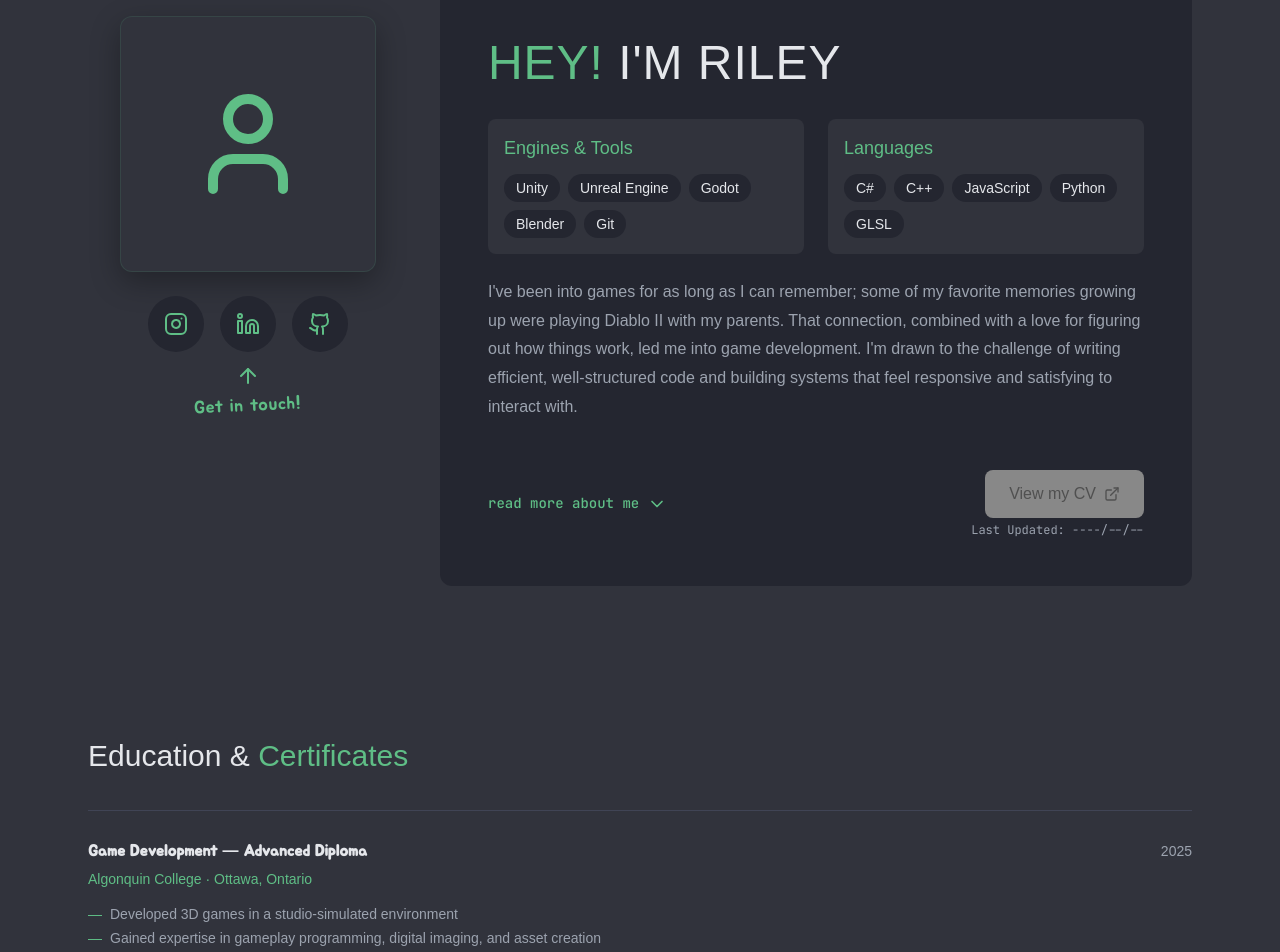
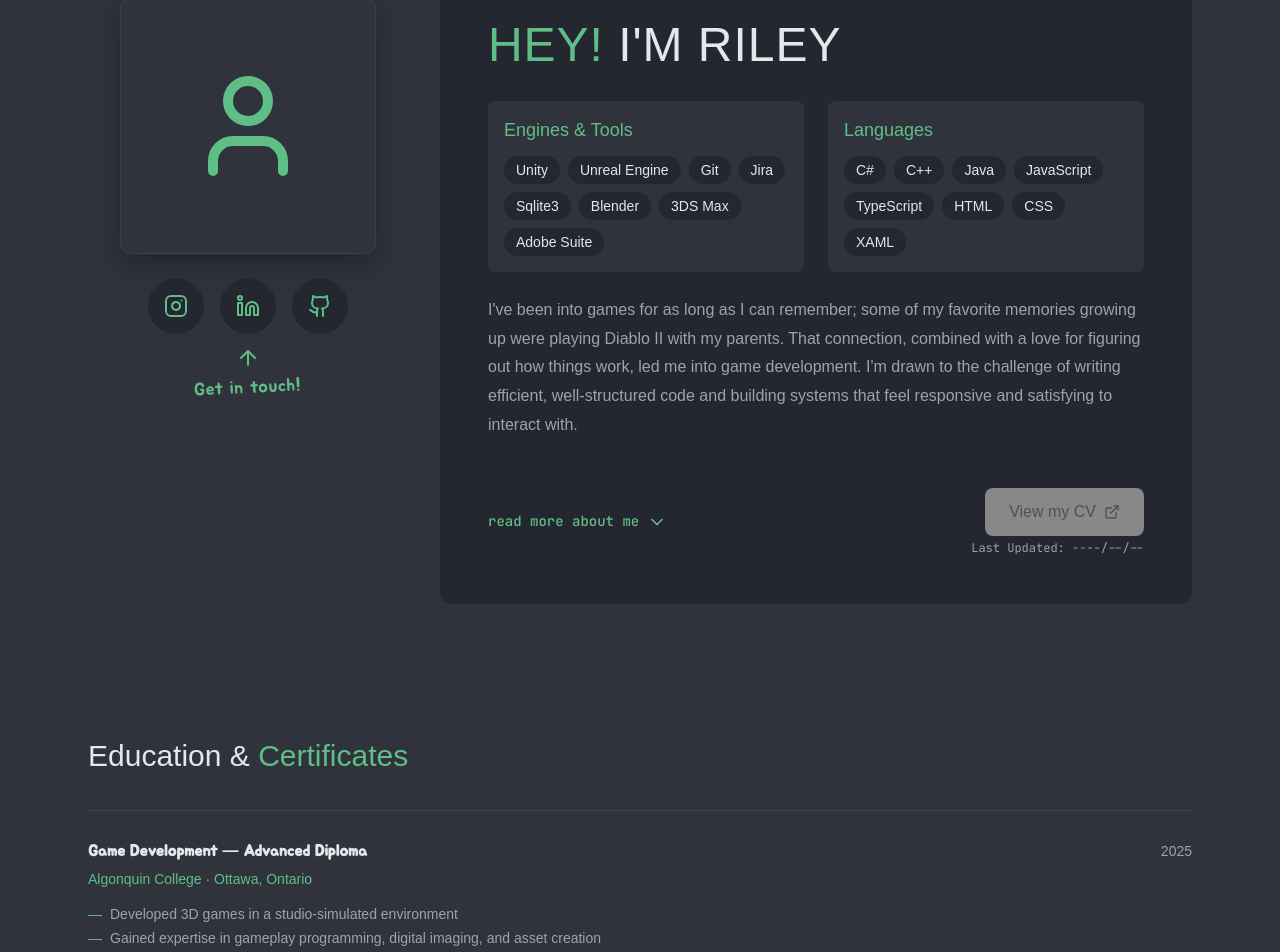
Before and after one commit to Zend-Ry/PortfolioSite, a React (Vite) app: page / in a window 1280 px wide. Shown: the part 915-1867 px from the top of the page. Built offline with nearby package versions, Linux system fonts and the light colour scheme; a web font is replaced by a local one.

Commit message:
Restored overwritten content

```diff
--- a/src/app/components/About.tsx
+++ b/src/app/components/About.tsx
@@ -115,7 +115,7 @@ export function About() {
                                     Engines & Tools
                                 </h3>
                                 <div className="flex flex-wrap gap-2">
-                                    {['Unity', 'Unreal Engine', 'Godot', 'Blender', 'Git'].map(skill => (
+                                    {['Unity', 'Unreal Engine', 'Git', 'Jira', 'Sqlite3', 'Blender', '3DS Max', 'Adobe Suite'].map(skill => (
                                         <span
                                             key={skill}
                                             className="px-3 py-1 rounded-full text-sm"
@@ -139,7 +139,7 @@ export function About() {
                                     Languages
                                 </h3>
                                 <div className="flex flex-wrap gap-2">
-                                    {['C#', 'C++', 'JavaScript', 'Python', 'GLSL'].map(lang => (
+                                    {['C#', 'C++', 'Java', 'JavaScript', 'TypeScript', 'HTML', 'CSS', 'XAML'].map(lang => (
                                         <span
                                             key={lang}
                                             className="px-3 py-1 rounded-full text-sm"
```
